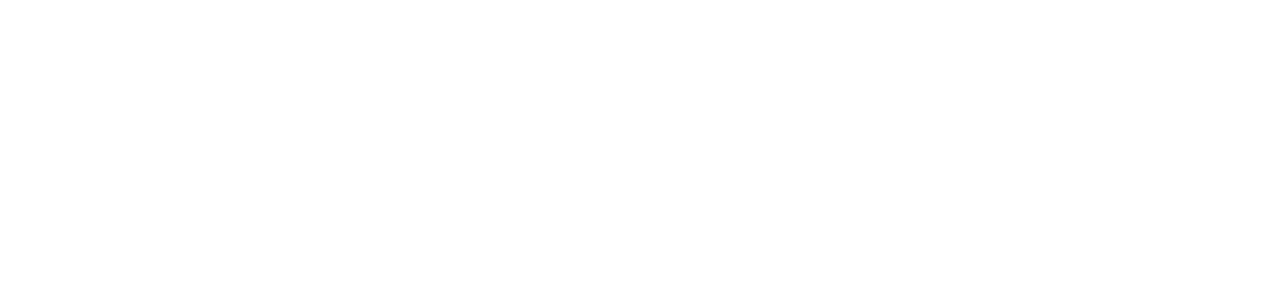
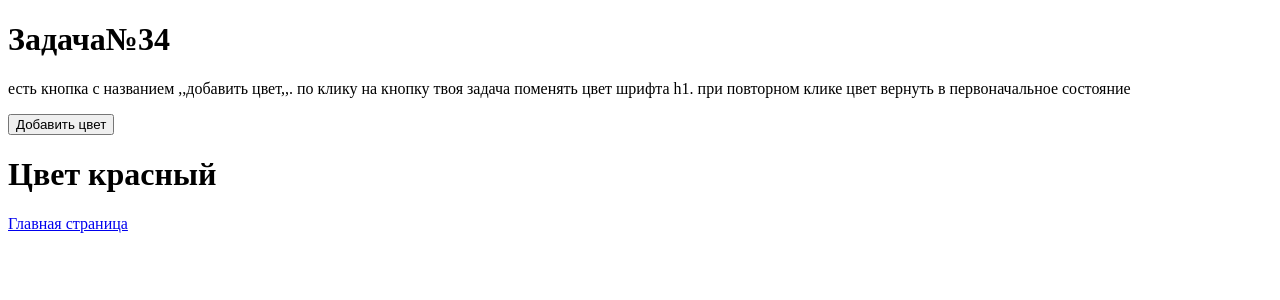
Before and after one commit to ArtsemiKot/React-Tasks, a React (Create React App) app in the folder react-tasks/: page /task34 in a window 1280 px wide. Before the commit this address had no page. Shown: the top 300 px of the page. Built offline with nearby package versions, Linux system fonts and the light colour scheme.

Commit message:
react-tasks

```diff
--- a/react-tasks/src/App.js
+++ b/react-tasks/src/App.js
@@ -31,6 +31,12 @@
 import Task29 from "./page/Task29/Task29";
 import Task30 from "./page/Task30/Task30";
 import Task31 from "./page/Task31/Task31";
+import Task32 from "./page/Task32/Task32";
+import Task33 from "./page/Task33/Task33";
+import Task34 from "./page/Task34/Task34";
+import Task35 from "./page/Task35/Task35";
+import Task36 from "./page/Task36/Task36";
+import Task37 from "./page/Task37/Task37";
 
 function App() {
   return (
@@ -68,6 +74,12 @@
         <Route path='/task29' element={<Task29></Task29>}></Route>
         <Route path='/task30' element={<Task30></Task30>}></Route>
         <Route path='/task31' element={<Task31></Task31>}></Route>
+        <Route path='/task32' element={<Task32></Task32>}></Route>
+        <Route path='/task33' element={<Task33></Task33>}></Route>
+        <Route path='/task34' element={<Task34></Task34>}></Route>
+        <Route path='/task35' element={<Task35></Task35>}></Route>
+        <Route path='/task36' element={<Task36></Task36>}></Route>
+        <Route path='/task37' element={<Task37></Task37>}></Route>
       </Routes>
     </>
   );
--- a/react-tasks/src/page/Home/Home.js
+++ b/react-tasks/src/page/Home/Home.js
@@ -3,38 +3,44 @@
 function Home() {
     return (
         <>
-        <h1>Задания:</h1>
-        <p><Link to ='/task1'>Задача№1</Link></p>
-        <p><Link to ='/task2'>Задача№2</Link></p>
-        <p><Link to ='/task3'>Задача№3</Link></p>
-        <p><Link to ='/task4'>Задача№4</Link></p>
-        <p><Link to ='/task5'>Задача№5</Link></p>
-        <p><Link to ='/task6'>Задача№6</Link></p>
-        <p><Link to ='/task7'>Задача№7</Link></p>
-        <p><Link to ='/task8'>Задача№8</Link></p>
-        <p><Link to ='/task9'>Задача№9</Link></p>
-        <p><Link to ='/task10'>Задача№10</Link></p>
-        <p><Link to ='/task11'>Задача№11</Link></p>
-        <p><Link to ='/task12'>Задача№12</Link></p>
-        <p><Link to ='/task13'>Задача№13</Link></p>
-        <p><Link to ='/task14'>Задача№14</Link></p>
-        <p><Link to ='/task15'>Задача№15</Link></p>
-        <p><Link to ='/task16'>Задача№16</Link></p>
-        <p><Link to ='/task17'>Задача№17</Link></p>
-        <p><Link to ='/task18'>Задача№18</Link></p>
-        <p><Link to ='/task19'>Задача№19</Link></p>
-        <p><Link to ='/task20'>Задача№20</Link></p>
-        <p><Link to ='/task21'>Задача№21</Link></p>
-        <p><Link to ='/task22'>Задача№22</Link></p>
-        <p><Link to ='/task23'>Задача№23</Link></p>
-        <p><Link to ='/task24'>Задача№24</Link></p>
-        <p><Link to ='/task25'>Задача№25</Link></p>
-        <p><Link to ='/task26'>Задача№26</Link></p>
-        <p><Link to ='/task27'>Задача№27</Link></p>
-        <p><Link to ='/task28'>Задача№28</Link></p>
-        <p><Link to ='/task29'>Задача№29</Link></p>
-        <p><Link to ='/task30'>Задача№30</Link></p>
-        <p><Link to ='/task31'>Задача№31</Link></p>
+            <h1>Задания:</h1>
+            <p><Link to='/task1'>Задача№1</Link></p>
+            <p><Link to='/task2'>Задача№2</Link></p>
+            <p><Link to='/task3'>Задача№3</Link></p>
+            <p><Link to='/task4'>Задача№4</Link></p>
+            <p><Link to='/task5'>Задача№5</Link></p>
+            <p><Link to='/task6'>Задача№6</Link></p>
+            <p><Link to='/task7'>Задача№7</Link></p>
+            <p><Link to='/task8'>Задача№8</Link></p>
+            <p><Link to='/task9'>Задача№9</Link></p>
+            <p><Link to='/task10'>Задача№10</Link></p>
+            <p><Link to='/task11'>Задача№11</Link></p>
+            <p><Link to='/task12'>Задача№12</Link></p>
+            <p><Link to='/task13'>Задача№13</Link></p>
+            <p><Link to='/task14'>Задача№14</Link></p>
+            <p><Link to='/task15'>Задача№15</Link></p>
+            <p><Link to='/task16'>Задача№16</Link></p>
+            <p><Link to='/task17'>Задача№17</Link></p>
+            <p><Link to='/task18'>Задача№18</Link></p>
+            <p><Link to='/task19'>Задача№19</Link></p>
+            <p><Link to='/task20'>Задача№20</Link></p>
+            <p><Link to='/task21'>Задача№21</Link></p>
+            <p><Link to='/task22'>Задача№22</Link></p>
+            <p><Link to='/task23'>Задача№23</Link></p>
+            <p><Link to='/task24'>Задача№24</Link></p>
+            <p><Link to='/task25'>Задача№25</Link></p>
+            <p><Link to='/task26'>Задача№26</Link></p>
+            <p><Link to='/task27'>Задача№27</Link></p>
+            <p><Link to='/task28'>Задача№28</Link></p>
+            <p><Link to='/task29'>Задача№29</Link></p>
+            <p><Link to='/task30'>Задача№30</Link></p>
+            <p><Link to='/task31'>Задача№31</Link></p>
+            <p><Link to='/task32'>Задача№32</Link></p>
+            <p><Link to='/task33'>Задача№33</Link></p>
+            <p><Link to='/task34'>Задача№34</Link></p>
+            <p><Link to='/task35'>Задача№35</Link></p>
+            <p><Link to='/task36'>Задача№36</Link></p>
+            <p><Link to='/task37'>Задача№37</Link></p>
         </>);
 }
 
--- a/react-tasks/src/page/Task31/Task31.js
+++ b/react-tasks/src/page/Task31/Task31.js
@@ -16,7 +16,7 @@
     return (
         <>
             <h1>Задача№31</h1>
-            <p>апрос к API с использованием useState и useEffect: Создайте компонент, который выполняет запрос к
+            <p>Запрос к API с использованием useState и useEffect: Создайте компонент, который выполняет запрос к
                 API https://api.ipify.org/?format=json и отображает полученные данные в заголовок.</p>
             <h1>{Object.entries(res)}</h1>
             <h1>{console.log(Object.entries(res))}</h1>
--- /dev/null
+++ b/react-tasks/src/page/Task32/Task32.js
@@ -0,0 +1,24 @@
+import { Link } from "react-router-dom";
+import { useState, useEffect } from 'react';
+function Task32() {
+    const [inp, setInp] = useState('')
+    function getData(e) {
+        setInp(e.target.value);
+    }
+
+    useEffect(() => {
+        console.log(inp);;
+    }, [inp])
+    return (
+        <>
+            <h1>Задача№32</h1>
+            <p>Форма ввода с использованием useState и useEffect: Создайте компонент React, который содержит форму с полем ввода. Используйте
+                хук useState для хранения значения введенного текста и хук useEffect для отслеживания изменений этого значения. При каждом
+                изменении значения в поле ввода, выводить его в консоль с помощью useEffect</p>
+            <input onChange={getData} value={inp}></input>
+            <p><Link to='/'>Главная страница</Link></p>
+        </>
+    );
+}
+
+export default Task32;
--- /dev/null
+++ b/react-tasks/src/page/Task33/Task33.js
@@ -0,0 +1,25 @@
+import { Link } from "react-router-dom";
+import { useState } from 'react';
+function Task33() {
+    const [flag, setFlag] = useState(false)
+
+    function clickButton() {
+        if (!flag) {
+            setFlag(true)
+        } else {
+            setFlag(false)
+        }
+    }
+    return (
+        <>
+            <h1>Задача№33</h1>
+            <p> есть кнопка с названием ,,поздороваться,,.
+                по клику на кнопку твоя задача отобразить в h1 ,,привет,,. при повторном клике на кнопку ,,поздороваться,, убирать ,,привет,, из h1 </p>
+            <button onClick={clickButton}>Поздороваться</button>
+            <h1>{flag ? 'Hello' : null}</h1>
+            <p><Link to='/'>Главная страница</Link></p>
+        </>
+    );
+}
+
+export default Task33;
--- /dev/null
+++ b/react-tasks/src/page/Task34/Task34.js
@@ -0,0 +1,25 @@
+import { Link } from "react-router-dom";
+import { useState } from 'react';
+function Task34() {
+    const [flag, setFlag] = useState(false)
+
+    function clickButton() {
+        if (!flag) {
+            setFlag(true)
+        } else {
+            setFlag(false)
+        }
+    }
+    return (
+        <>
+            <h1>Задача№34</h1>
+            <p>есть кнопка с названием ,,добавить цвет,,.
+                по клику на кнопку твоя задача поменять цвет шрифта h1. при повторном клике цвет вернуть в первоначальное состояние </p>
+            <button onClick={clickButton}>Добавить цвет</button>
+            <h1 style={{color:(flag ? 'green' : null)}}>Цвет красный</h1>
+            <p><Link to='/'>Главная страница</Link></p>
+        </>
+    );
+}
+
+export default Task34;
--- /dev/null
+++ b/react-tasks/src/page/Task35/Task35.js
@@ -0,0 +1,23 @@
+import { Link } from "react-router-dom";
+import { useState} from 'react';
+function Task35() {
+    const [flag, setFlag] = useState(false)
+
+    function changeButton() {
+        if (!flag) {
+            setFlag(true)
+        } else {
+            setFlag(false)
+        }
+    }
+    return (
+        <>
+            <h1>Задача№35</h1>
+            <p>Текст кнопки открыто меняется на закрыто по нажатию на себя</p>
+            <button onClick={changeButton}>{flag ? 'Открыто' : 'Закрыто'}</button>
+            <p><Link to='/'>Главная страница</Link></p>
+        </>
+    );
+}
+
+export default Task35;
--- /dev/null
+++ b/react-tasks/src/page/Task36/Task36.js
@@ -0,0 +1,25 @@
+import { Link } from "react-router-dom";
+import { useState } from 'react';
+function Task36() {
+    const [open, setOpen] = useState(false)
+
+    function clickButton() {
+        if (!open) {
+            setOpen(true)
+        } else {
+            setOpen(false)
+        }
+    }
+
+    return (
+        <>
+            <h1>Задача№36</h1>
+            <p>Сделай компонент выезжающего меню из 3 параграфов. по нажатию на кнопку ,,открыть,, отображаешь меню. </p>
+            <button onClick={clickButton}>Открыть меню</button>
+            {open ? <div><p>1</p><p>2</p><p>3</p></div> : null}
+            <p><Link to='/'>Главная страница</Link></p>
+        </>
+    );
+}
+
+export default Task36;
--- /dev/null
+++ b/react-tasks/src/page/Task37/Task37.js
@@ -0,0 +1,21 @@
+import { Link } from "react-router-dom";
+import { useState } from 'react';
+function Task37() {
+    const [number, setNumber] = useState(0)
+
+    function clickButton() {
+        setNumber(number + 1)
+    }
+
+    return (
+        <>
+            <h1>Задача№37</h1>
+            <p>Создай компонент, который будет отслеживать количество кликов по кнопке и отображать это количество</p>
+            <button onClick={clickButton}>Счетчик</button>
+            <div>{number}</div>
+            <p><Link to='/'>Главная страница</Link></p>
+        </>
+    );
+}
+
+export default Task37;
```
